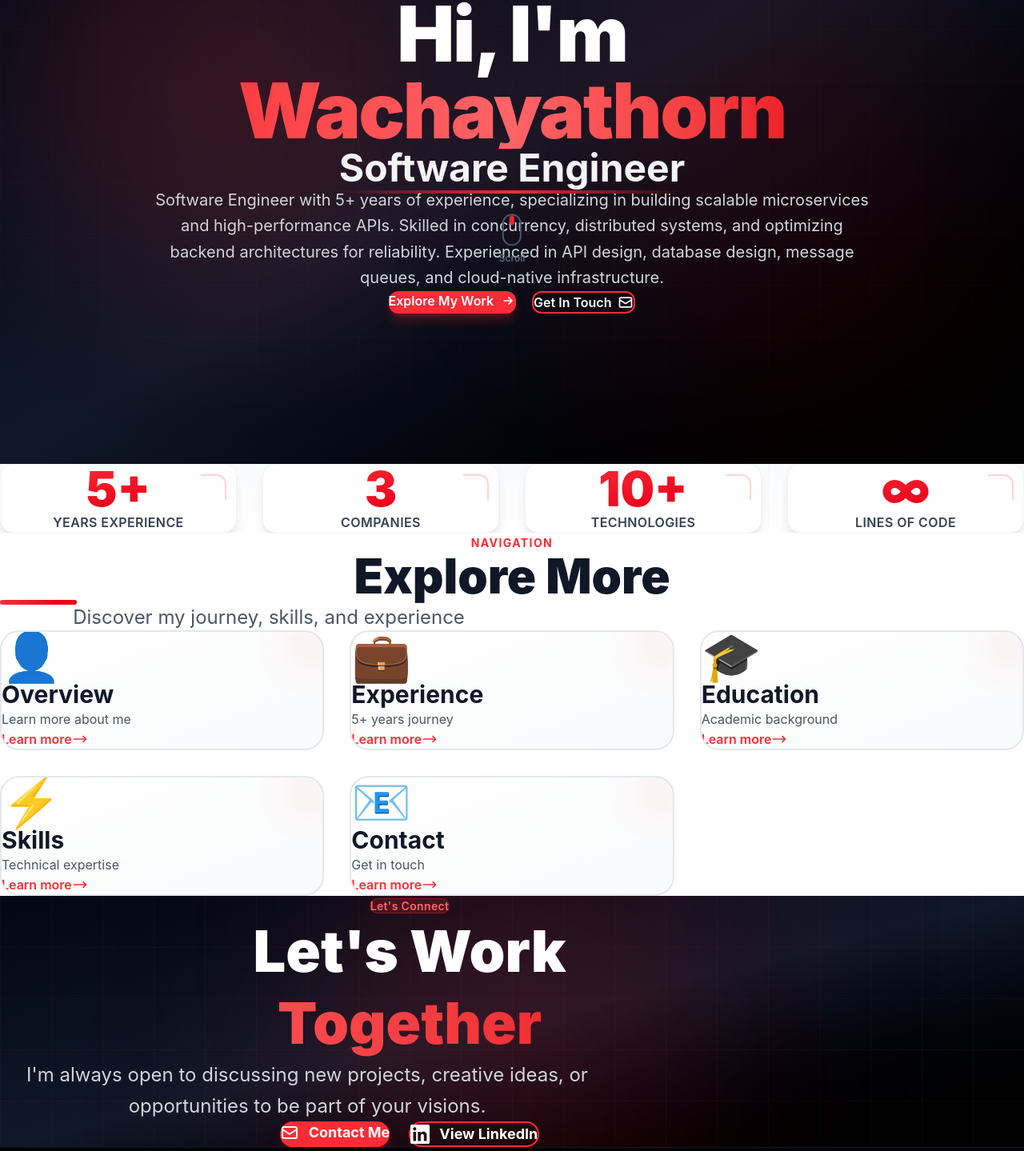
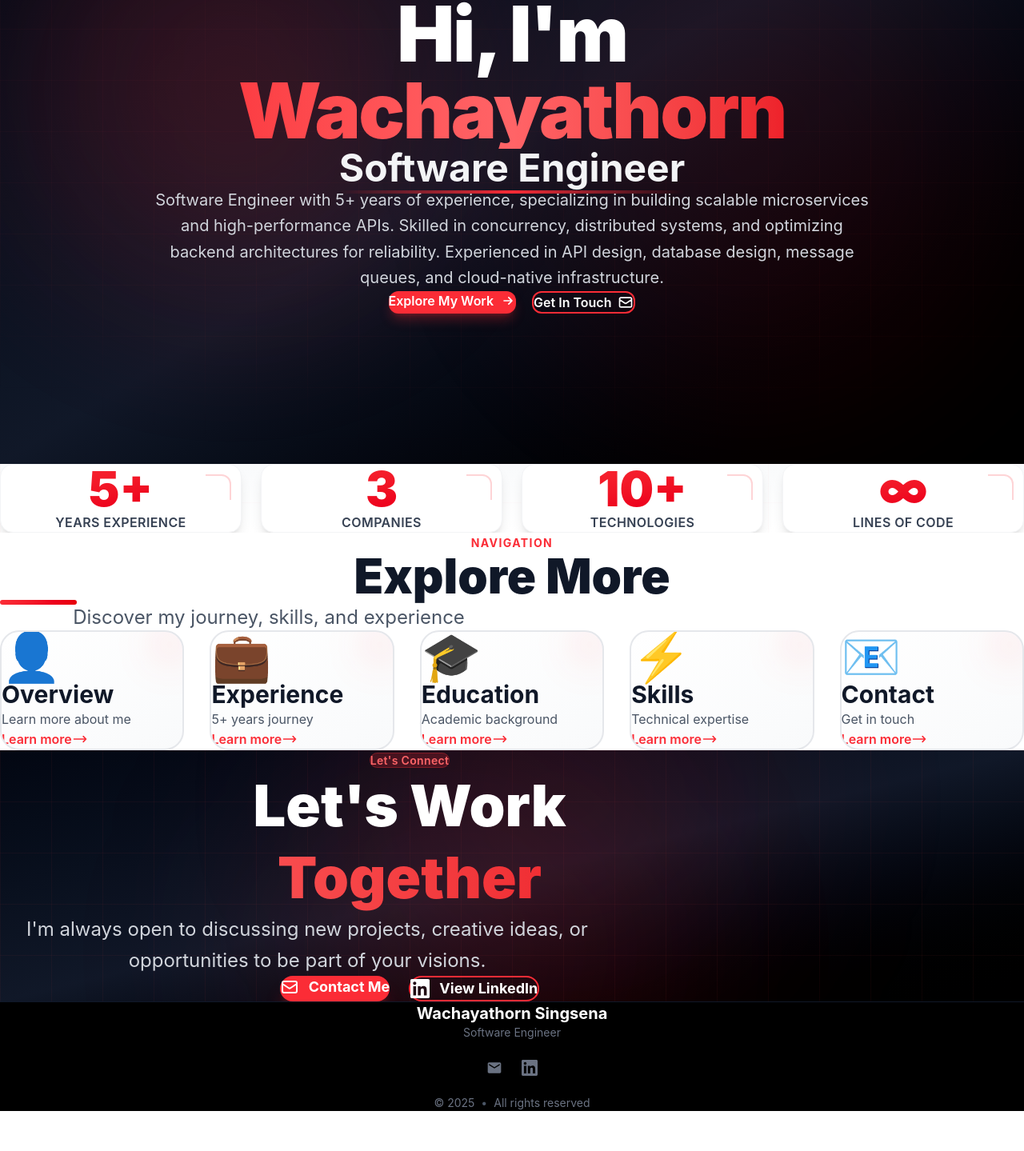
Before and after one commit to wachayathorn/introduce-myself, a Next.js app: page / in a window 1280 px wide. Shown: the part 220-1659 px from the top of the page at 80% size. After the commit the page ends 1609 px from the top, so only its background shows below. Built offline with nearby package versions, Linux system fonts and the light colour scheme.

Commit message:
[WIP] feat: update layout and styling for HomePage, remove scroll indicator, and adjust footer structure

```diff
--- a/app/page.js
+++ b/app/page.js
@@ -86,16 +86,6 @@ export default function HomePage() {
               </span>
             </Link>
           </div>
-
-          {/* Scroll Indicator */}
-          <div className="absolute bottom-12 left-1/2 transform -translate-x-1/2 animate-bounce">
-            <div className="flex flex-col items-center gap-2">
-              <div className="w-6 h-10 border-2 border-gray-600 rounded-full flex items-start justify-center p-2">
-                <div className="w-1.5 h-3 bg-red-500 rounded-full animate-pulse"></div>
-              </div>
-              <span className="text-xs text-gray-500 font-medium">Scroll</span>
-            </div>
-          </div>
         </div>
       </section>
 
@@ -104,11 +94,11 @@ export default function HomePage() {
         <div className="absolute inset-0 bg-[linear-gradient(rgba(239,68,68,0.02)_1px,transparent_1px),linear-gradient(90deg,rgba(239,68,68,0.02)_1px,transparent_1px)] bg-[size:3rem_3rem]"></div>
 
         <div className="max-w-7xl mx-auto px-6 relative z-10">
-          <div className="grid grid-cols-2 md:grid-cols-4 gap-6 md:gap-8">
+          <div className="grid grid-cols-4 md:grid-cols-12 gap-6">
             {highlights.map((item, index) => (
               <div
                 key={index}
-                className="group relative text-center p-8 bg-white rounded-2xl shadow-lg hover:shadow-2xl transition-all duration-500 hover:-translate-y-3 border border-gray-100"
+                className="col-span-2 md:col-span-3 group relative text-center p-8 bg-white rounded-2xl shadow-lg hover:shadow-2xl transition-all duration-500 hover:-translate-y-3 border border-gray-100"
               >
                 {/* Gradient border on hover */}
                 <div className="absolute inset-0 rounded-2xl bg-gradient-to-br from-red-500/20 to-red-600/20 opacity-0 group-hover:opacity-100 transition-opacity duration-500"></div>
@@ -147,8 +137,8 @@ export default function HomePage() {
             </p>
           </div>
 
-          {/* Cards Grid */}
-          <div className="grid grid-cols-1 md:grid-cols-2 lg:grid-cols-3 gap-8">
+          {/* Cards Grid - Simple 5 column layout */}
+          <div className="grid grid-cols-1 sm:grid-cols-2 lg:grid-cols-5 gap-6 lg:gap-8 max-w-7xl mx-auto px-4 lg:px-12">
             {quickLinks.map((link, index) => (
               <Link
                 key={index}
@@ -258,21 +248,14 @@ export default function HomePage() {
       {/* Footer */}
       <footer className="bg-black text-gray-500 py-12 border-t border-gray-900">
         <div className="max-w-7xl mx-auto px-6">
-          <div className="flex flex-col md:flex-row justify-between items-center gap-6">
-            {/* Left side */}
-            <div className="text-center md:text-left">
+          <div className="flex flex-col items-center justify-center gap-6 text-center">
+            {/* Name and Title */}
+            <div>
               <h3 className="text-xl font-bold text-white mb-2">{personalInfo.name}</h3>
               <p className="text-sm text-gray-500">{personalInfo.title}</p>
             </div>
 
-            {/* Center */}
-            <div className="flex items-center gap-2">
-              <span className="text-sm">&copy; 2025</span>
-              <span className="text-sm text-gray-600">•</span>
-              <span className="text-sm">All rights reserved</span>
-            </div>
-
-            {/* Right side */}
+            {/* Social Icons */}
             <div className="flex gap-6">
               <a href={`mailto:${personalInfo.email}`} className="text-gray-500 hover:text-red-500 transition-colors">
                 <svg className="w-5 h-5" fill="currentColor" viewBox="0 0 24 24">
@@ -285,6 +268,13 @@ export default function HomePage() {
                 </svg>
               </a>
             </div>
+
+            {/* Copyright */}
+            <div className="flex items-center gap-2 text-sm">
+              <span>&copy; 2025</span>
+              <span className="text-gray-600">•</span>
+              <span>All rights reserved</span>
+            </div>
           </div>
         </div>
       </footer>
```
